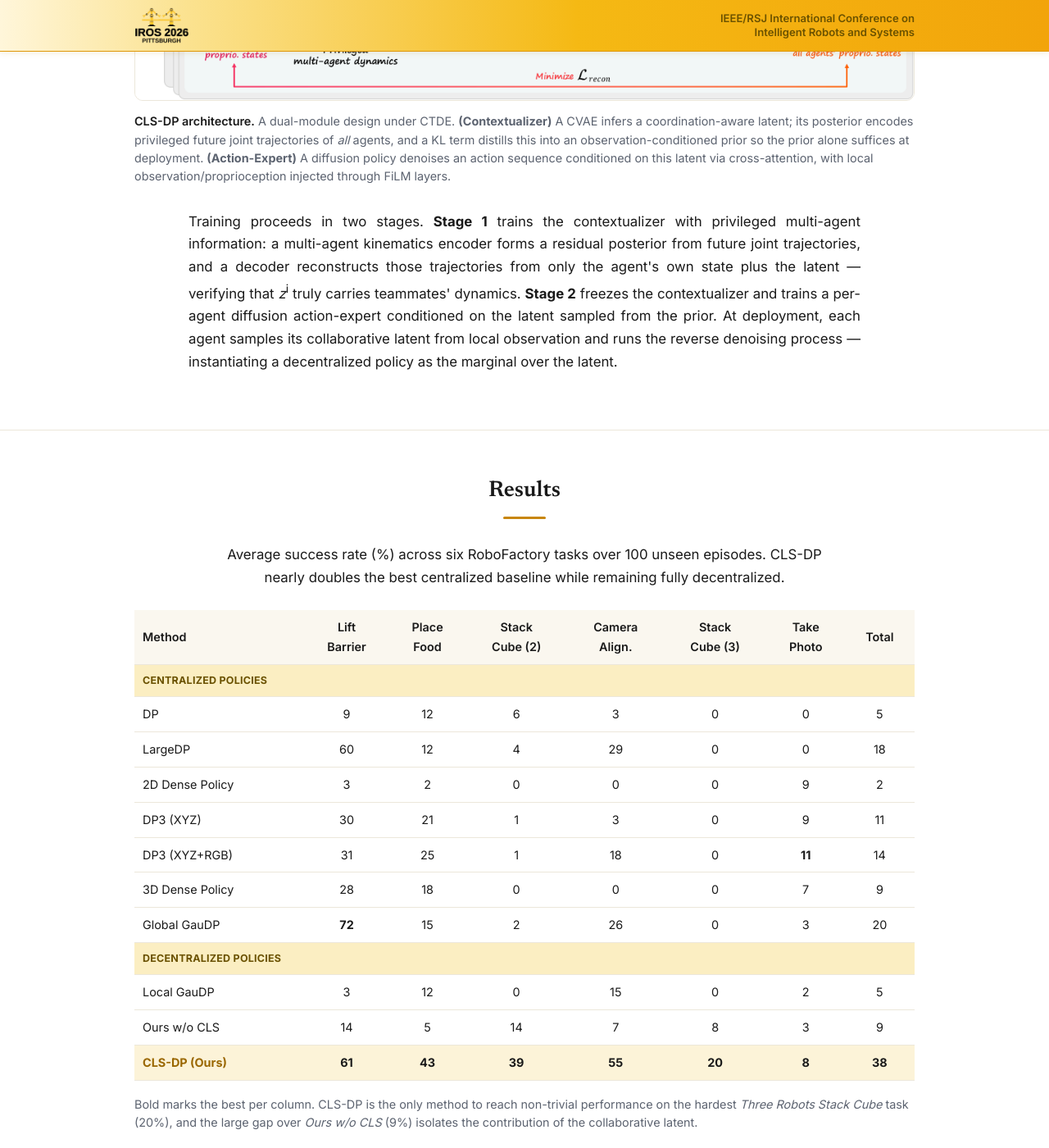
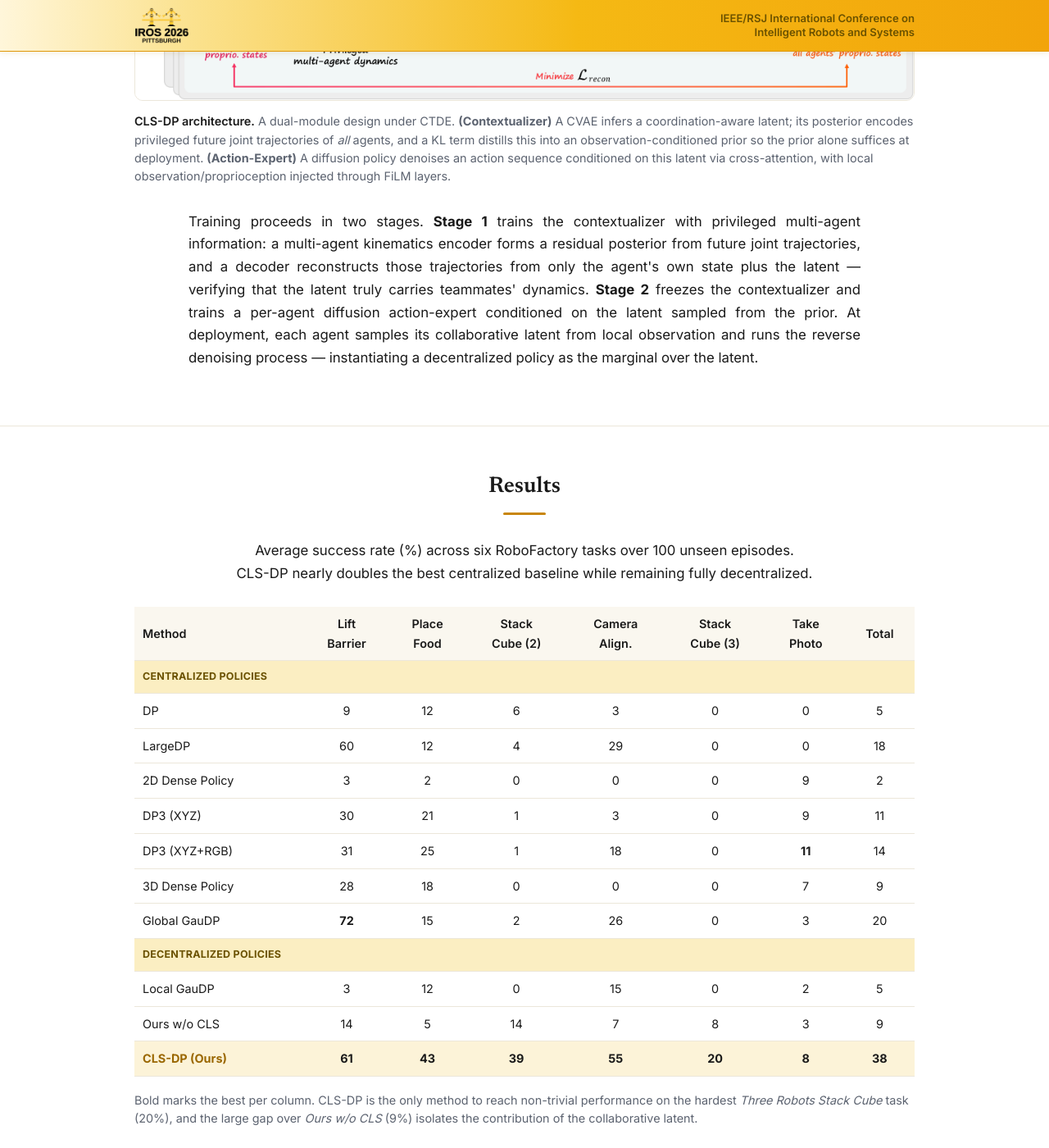
Before and after one commit to cosdeneb/cosdeneb.github.io, a Jekyll site: the page cls-dp/index.html, which Jekyll copies as it is, in a window 1280 px wide and 1400 px high, scrolled down 3450 px. Shown: the whole window at 82% size. Built offline with Jekyll 4.4.1, drawn with Linux system fonts in a browser that asks for light colours; some of the changed text lies outside the part shown.

Commit message:
cls-dp: drop z^i in method text, force line break before CLS-DP sentences

```diff
--- a/cls-dp/index.html
+++ b/cls-dp/index.html
@@ -351,7 +351,7 @@
         <p class="lead" style="text-align:justify">
           Training proceeds in two stages. <strong>Stage 1</strong> trains the contextualizer with privileged multi-agent information:
           a multi-agent kinematics encoder forms a residual posterior from future joint trajectories, and a decoder reconstructs those
-          trajectories from only the agent's own state plus the latent &mdash; verifying that <em>z</em><sup>i</sup> truly carries
+          trajectories from only the agent's own state plus the latent &mdash; verifying that the latent truly carries
           teammates' dynamics. <strong>Stage 2</strong> freezes the contextualizer and trains a per-agent diffusion action-expert
           conditioned on the latent sampled from the prior. At deployment, each agent samples its collaborative latent from local
           observation and runs the reverse denoising process &mdash; instantiating a decentralized policy as the marginal over the latent.
@@ -366,7 +366,7 @@
       <h2 class="section-title">Results</h2>
       <div class="section-rule"></div>
       <p class="lead" style="text-align:center;max-width:760px;margin:0 auto 26px;">
-        Average success rate (%) across six RoboFactory tasks over 100 unseen episodes.
+        Average success rate (%) across six RoboFactory tasks over 100 unseen episodes.<br/>
         CLS-DP nearly doubles the best centralized baseline while remaining fully decentralized.
       </p>
       <div class="table-scroll">
@@ -409,7 +409,8 @@
       <div style="margin-top:44px;">
         <h3 style="text-align:center;font-family:'Newsreader',serif;font-weight:600;font-size:1.25rem;margin-bottom:6px;">Parameter Efficiency</h3>
         <p style="text-align:center;color:var(--muted);max-width:680px;margin:0 auto 20px;font-size:0.95rem;">
-          Success rate (%) per parameter count (M) &mdash; higher is better. CLS-DP dominates across all team sizes.
+          Success rate (%) per parameter count (M) &mdash; higher is better.<br/>
+          CLS-DP dominates across all team sizes.
         </p>
         <div class="table-scroll">
           <table class="results param">
```
